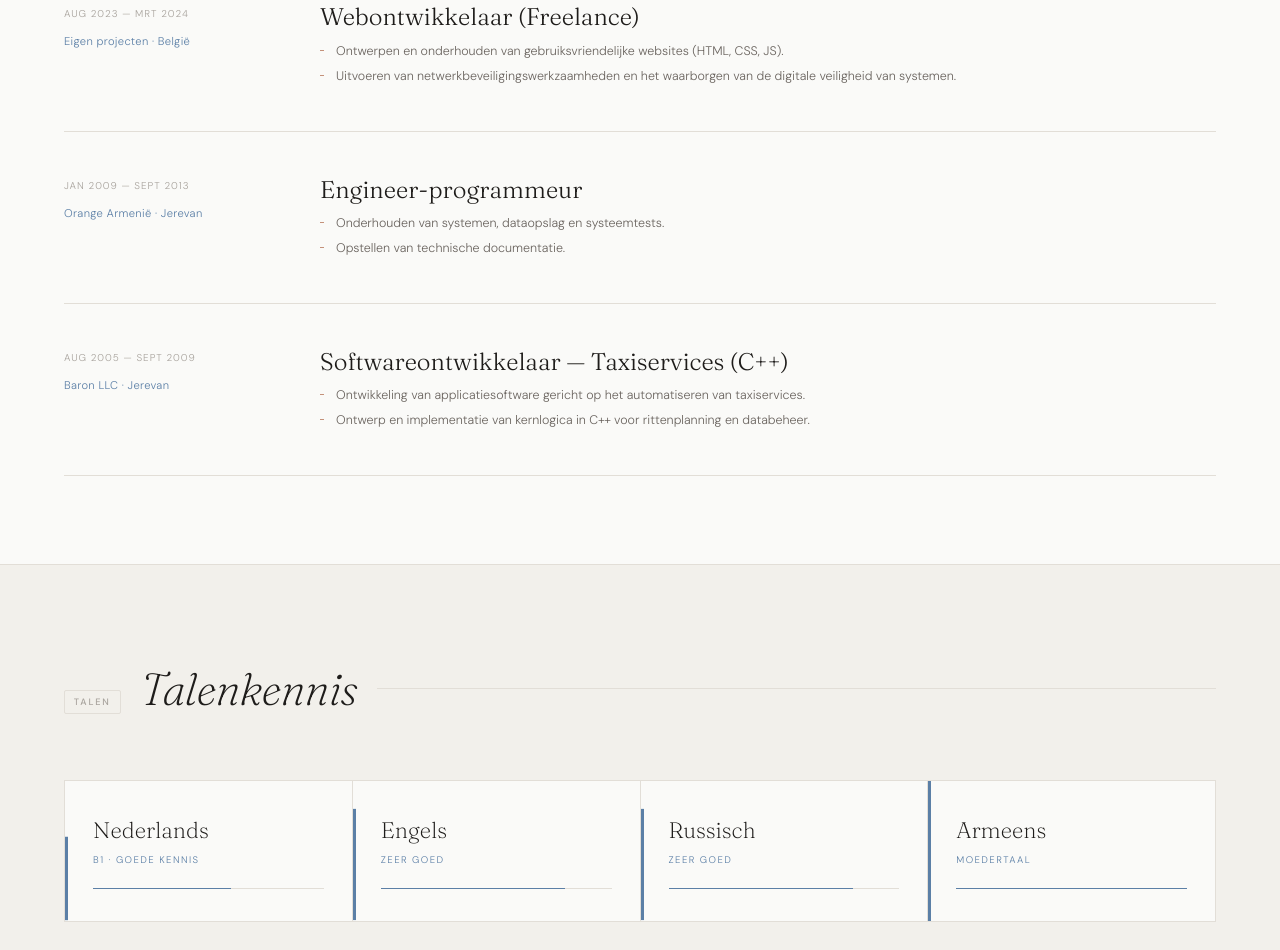
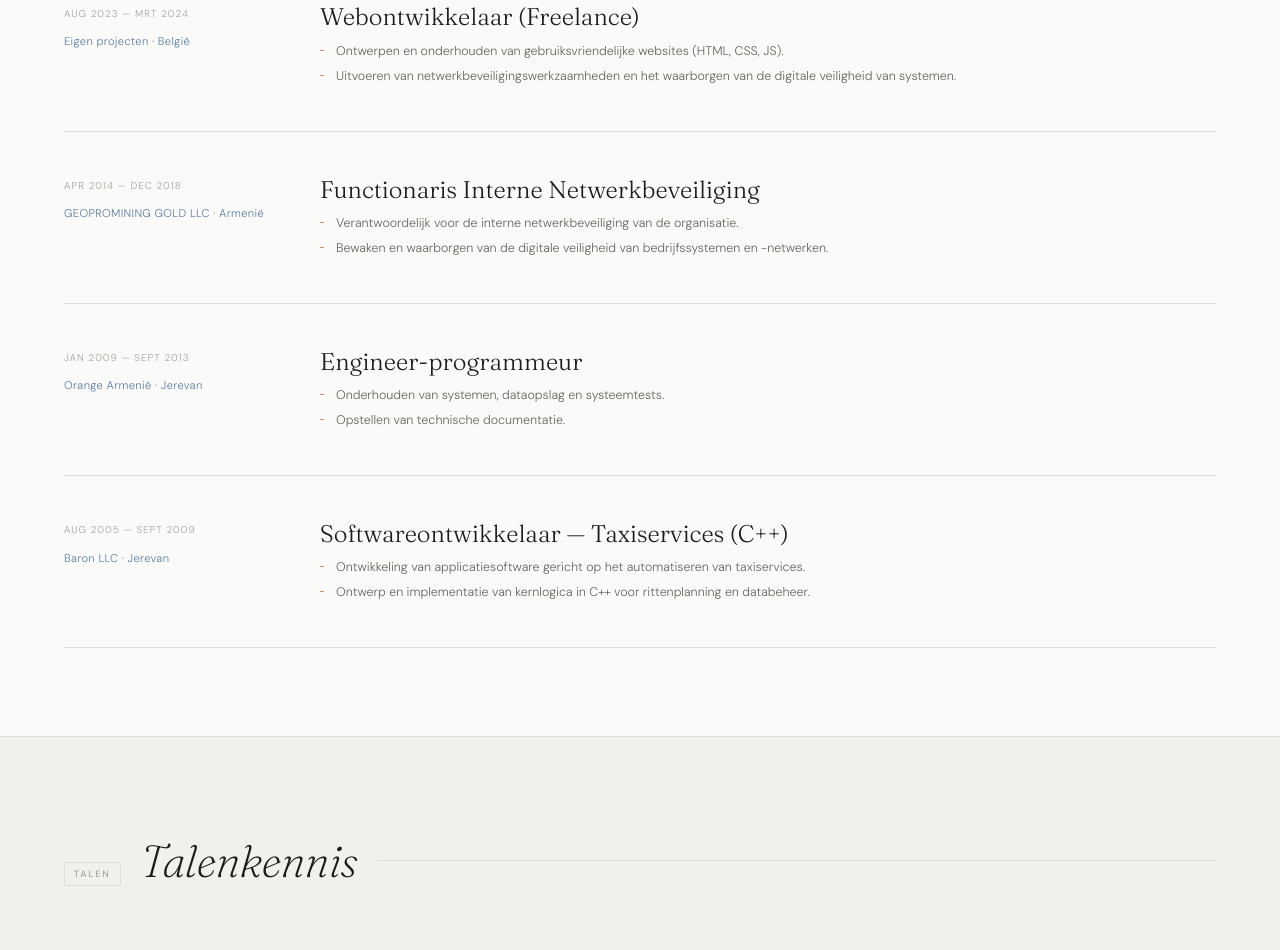
Before and after one commit to Ishkhan13/my-cv, a plain HTML site: page ishkhan_abroyan_website.html in a window 1280 px wide. Shown: the part 2419-3369 px from the top of the page. Drawn offline with Linux system fonts and the light colour scheme.

Commit message:
Add files via upload

```diff
--- a/ishkhan_abroyan_website.html
+++ b/ishkhan_abroyan_website.html
@@ -344,6 +344,19 @@ nav{
     </div>
     <div class="job">
       <div class="jmeta">
+        <span class="jperiod">apr 2014 — dec 2018</span>
+        <span class="jco">GEOPROMINING GOLD LLC · Armenië</span>
+      </div>
+      <div>
+        <div class="jtitle">Functionaris Interne Netwerkbeveiliging</div>
+        <ul class="jbullets">
+          <li>Verantwoordelijk voor de interne netwerkbeveiliging van de organisatie.</li>
+          <li>Bewaken en waarborgen van de digitale veiligheid van bedrijfssystemen en -netwerken.</li>
+        </ul>
+      </div>
+    </div>
+    <div class="job">
+      <div class="jmeta">
         <span class="jperiod">jan 2009 — sept 2013</span>
         <span class="jco">Orange Armenië · Jerevan</span>
       </div>
```
